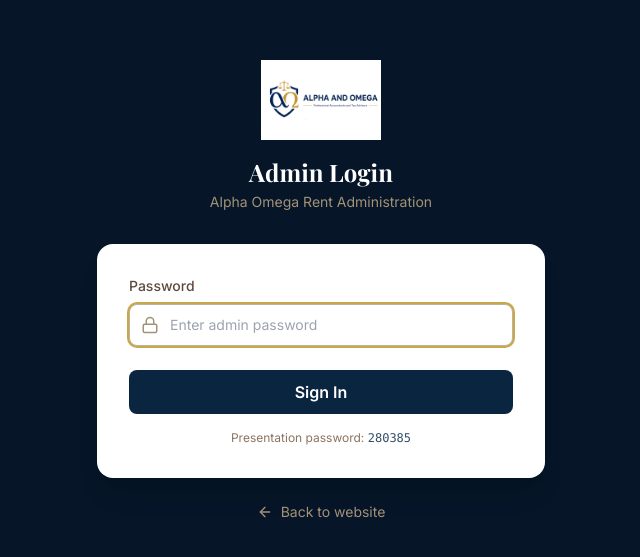
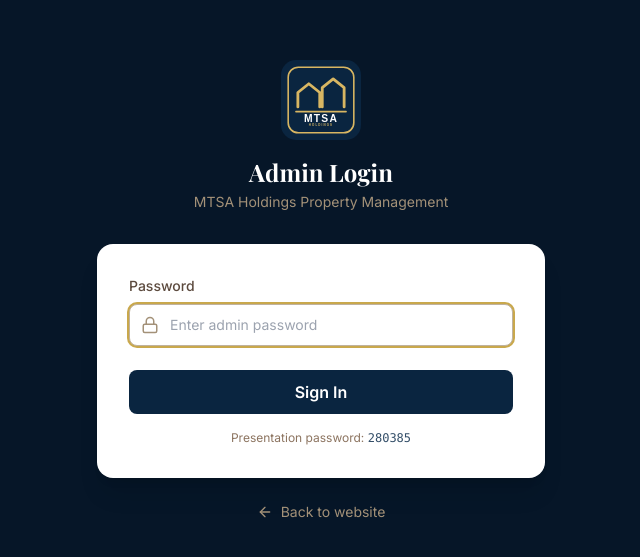
Before and after one commit to silvermatambo-lgtm/propertymanagementsoftware-alphaomega, a React (Vite) app: page /admin/login in a window 1280 px wide. Shown: the part 107-664 px from the top of the page, without its empty margins (319-959 px from the left). Built offline with nearby package versions, Linux system fonts and the light colour scheme.

Commit message:
Apply MTSA name to administrator login and tenant statements

```diff
--- a/src/pages/admin/Login.tsx
+++ b/src/pages/admin/Login.tsx
@@ -21,11 +21,11 @@
     <div className="min-h-screen bg-navy-950 flex items-center justify-center px-4">
       <div className="w-full max-w-md">
         <div className="text-center mb-8">
-          <img src="/logo.png" alt="Alpha Omega" className="h-20 mx-auto mb-4" />
+          <img src="/mtsa-logo.svg" alt="MTSA Holdings" className="h-20 mx-auto mb-4" />
           <h1 className="text-2xl font-bold text-white" style={{ fontFamily: 'Playfair Display, serif' }}>
             Admin Login
           </h1>
-          <p className="text-stone-400 text-sm mt-1">Alpha Omega Rent Administration</p>
+          <p className="text-stone-400 text-sm mt-1">MTSA Holdings Property Management</p>
         </div>
 
         <form onSubmit={handleSubmit} className="bg-white rounded-2xl shadow-xl p-8">
```
